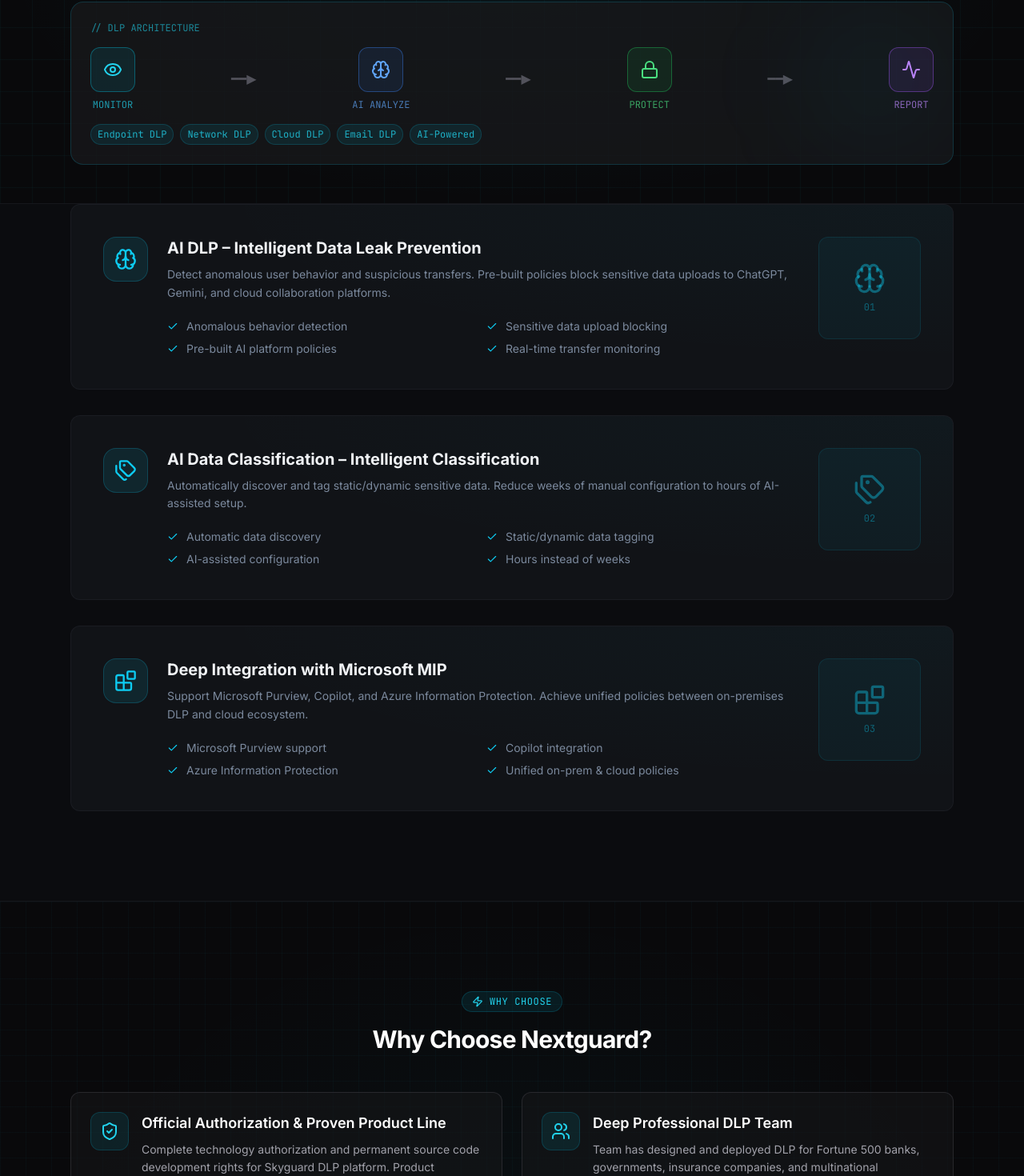
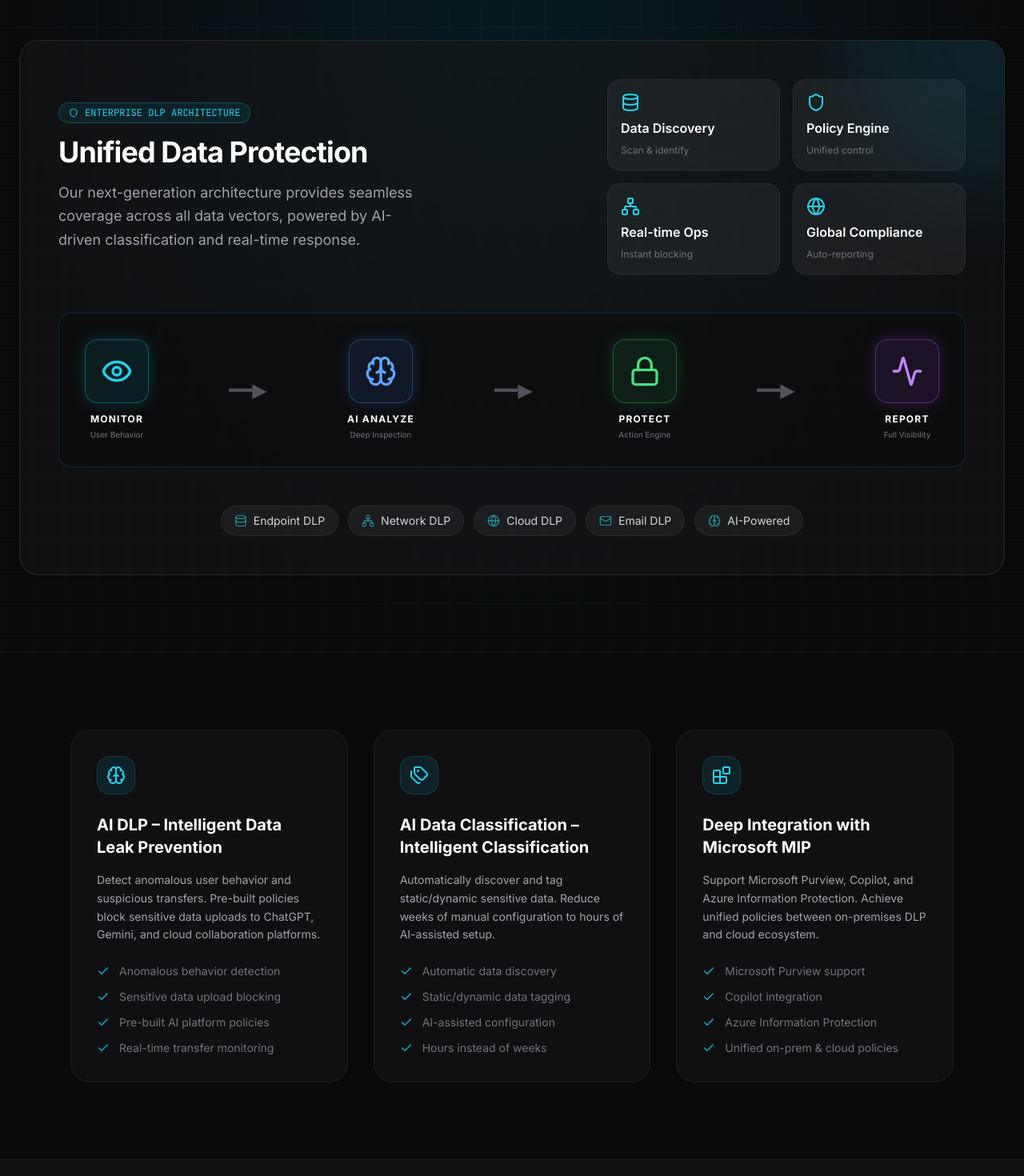
Before and after one commit to NextGuard-hk/nextguard-website, a Next.js app: page /solutions in a window 1280 px wide. Shown: the part 496-1966 px from the top of the page at 80% size. Built offline with nearby package versions, Linux system fonts and the light colour scheme.

Commit message:
Enhance DLP Architecture visual - bigger icons, detailed sections, 2x4 grid

```diff
--- a/components/solutions-page.tsx
+++ b/components/solutions-page.tsx
@@ -3,7 +3,7 @@
 import { useLanguage } from "@/lib/language-context"
 import { PageHeader } from "./page-header"
 import { AnimateIn } from "./animate-in"
-import { Brain, Tags, Blocks, Check, ShieldCheck, Users, GraduationCap, Server, Zap, Eye, Lock, Activity } from "lucide-react"
+import { Brain, Tags, Blocks, Check, ShieldCheck, Users, GraduationCap, Server, Zap, Eye, Lock, Activity, Shield, Database, Network, Globe, Mail } from "lucide-react"
 
 const productIcons = [Brain, Tags, Blocks]
 const whyIcons = [ShieldCheck, Users, GraduationCap, Server]
@@ -20,94 +20,124 @@ export function SolutionsPage() {
       />
 
       {/* Visual Hero Banner */}
-      <section className="relative overflow-hidden bg-zinc-950 border-b border-border/50 py-12">
-        <div className="absolute inset-0 bg-[radial-gradient(ellipse_at_top,rgba(6,182,212,0.08),transparent_70%)]" />
+      <section className="relative overflow-hidden bg-zinc-950 border-b border-white/5 py-16 md:py-24">
+        <div className="absolute inset-0 bg-[radial-gradient(ellipse_at_top,rgba(6,182,212,0.1),transparent_70%)]" />
         <div className="absolute inset-0" style={{backgroundImage: "linear-gradient(rgba(6,182,212,0.04) 1px, transparent 1px), linear-gradient(90deg, rgba(6,182,212,0.04) 1px, transparent 1px)", backgroundSize: "40px 40px"}} />
-        <div className="relative mx-auto max-w-6xl px-6">
+
+        <div className="relative mx-auto max-w-7xl px-6">
           {/* DLP Architecture Visual */}
           <AnimateIn>
-            <div className="rounded-2xl border border-cyan-500/20 bg-zinc-900/80 p-6 overflow-hidden relative">
-              <div className="absolute top-0 right-0 w-48 h-48 bg-cyan-500/5 rounded-full blur-3xl" />
-              <div className="text-xs font-mono text-cyan-400/60 mb-4">// DLP ARCHITECTURE</div>
-              <div className="flex flex-col md:flex-row items-center gap-4 justify-between">
+            <div className="rounded-3xl border border-white/10 bg-zinc-900/50 p-8 md:p-12 overflow-hidden relative backdrop-blur-sm">
+              <div className="absolute top-0 right-0 w-96 h-96 bg-cyan-500/10 rounded-full blur-3xl -translate-y-1/2 translate-x-1/2" />
+
+              <div className="flex flex-col gap-12">
+                <div className="flex flex-col md:flex-row items-center justify-between gap-8">
+                  <div className="space-y-4 max-w-md text-center md:text-left">
+                    <div className="inline-flex items-center gap-2 px-3 py-1 rounded-full border border-cyan-500/30 bg-cyan-500/10 text-xs font-mono text-cyan-400">
+                      <Shield className="w-3 h-3" />
+                      ENTERPRISE DLP ARCHITECTURE
+                    </div>
+                    <h3 className="text-3xl font-bold tracking-tight text-white md:text-4xl">
+                      Unified Data Protection
+                    </h3>
+                    <p className="text-zinc-400 text-lg leading-relaxed">
+                      Our next-generation architecture provides seamless coverage across all data vectors, powered by AI-driven classification and real-time response.
+                    </p>
+                  </div>
+
+                  <div className="grid grid-cols-2 gap-4 w-full max-w-md">
                     {[
-                  { icon: Eye, label: "MONITOR", color: "cyan" },
+                      { icon: Database, label: "Data Discovery", desc: "Scan & identify" },
+                      { icon: Shield, label: "Policy Engine", desc: "Unified control" },
+                      { icon: Network, label: "Real-time Ops", desc: "Instant blocking" },
+                      { icon: Globe, label: "Global Compliance", desc: "Auto-reporting" }
+                    ].map((item, i) => (
+                      <div key={i} className="p-4 rounded-2xl border border-white/5 bg-white/5 space-y-2 hover:border-cyan-500/30 transition-colors">
+                        <item.icon className="w-6 h-6 text-cyan-400" />
+                        <div className="font-semibold text-white">{item.label}</div>
+                        <div className="text-xs text-zinc-500">{item.desc}</div>
+                      </div>
+                    ))}
+                  </div>
+                </div>
+
+                <div className="relative p-8 rounded-2xl border border-cyan-500/20 bg-zinc-950/50">
+                  <div className="flex flex-col md:flex-row items-center gap-6 justify-between relative z-10">
+                    {[
+                      { icon: Eye, label: "MONITOR", desc: "User Behavior", color: "cyan" },
                       { label: "→", isArrow: true },
-                  { icon: Brain, label: "AI ANALYZE", color: "blue" },
+                      { icon: Brain, label: "AI ANALYZE", desc: "Deep Inspection", color: "blue" },
                       { label: "→", isArrow: true },
-                  { icon: Lock, label: "PROTECT", color: "green" },
+                      { icon: Lock, label: "PROTECT", desc: "Action Engine", color: "green" },
                       { label: "→", isArrow: true },
-                  { icon: Activity, label: "REPORT", color: "purple" },
+                      { icon: Activity, label: "REPORT", desc: "Full Visibility", color: "purple" },
                     ].map((item, i) => (
                       item.isArrow ? (
-                    <div key={i} className="text-zinc-600 font-mono hidden md:block">━━▶</div>
+                        <div key={i} className="text-zinc-600 font-mono hidden md:block text-2xl animate-pulse">
+                          ━━▶
+                        </div>
                       ) : (
-                    <div key={i} className="flex flex-col items-center gap-2">
-                      <div className={`w-14 h-14 rounded-xl border flex items-center justify-center ${
-                        item.color === 'cyan' ? 'border-cyan-500/40 bg-cyan-500/10' :
-                        item.color === 'blue' ? 'border-blue-500/40 bg-blue-500/10' :
-                        item.color === 'green' ? 'border-green-500/40 bg-green-500/10' :
-                        'border-purple-500/40 bg-purple-500/10'
+                        <div key={i} className="flex flex-col items-center gap-3 group">
+                          <div className={`w-20 h-20 rounded-2xl border flex items-center justify-center transition-all duration-300 group-hover:scale-110 ${
+                            item.color === 'cyan' ? 'border-cyan-500/40 bg-cyan-500/10 text-cyan-400 shadow-[0_0_20px_rgba(6,182,212,0.2)]' :
+                            item.color === 'blue' ? 'border-blue-500/40 bg-blue-500/10 text-blue-400 shadow-[0_0_20px_rgba(59,130,246,0.2)]' :
+                            item.color === 'green' ? 'border-green-500/40 bg-green-500/10 text-green-400 shadow-[0_0_20px_rgba(34,197,94,0.2)]' :
+                            'border-purple-500/40 bg-purple-500/10 text-purple-400 shadow-[0_0_20px_rgba(168,85,247,0.2)]'
                           }`}>
-                        {item.icon && <item.icon className={`h-6 w-6 ${
-                          item.color === 'cyan' ? 'text-cyan-400' :
-                          item.color === 'blue' ? 'text-blue-400' :
-                          item.color === 'green' ? 'text-green-400' :
-                          'text-purple-400'
-                        }`} />}
+                            {item.icon && <item.icon className="w-10 h-10" />}
                           </div>
-                      <span className={`text-xs font-mono ${
-                        item.color === 'cyan' ? 'text-cyan-400/70' :
-                        item.color === 'blue' ? 'text-blue-400/70' :
-                        item.color === 'green' ? 'text-green-400/70' :
-                        'text-purple-400/70'
-                      }`}>{item.label}</span>
+                          <div className="text-center">
+                            <div className="text-xs font-bold tracking-widest text-white uppercase">{item.label}</div>
+                            <div className="text-[10px] text-zinc-500 mt-1">{item.desc}</div>
+                          </div>
                         </div>
                       )
                     ))}
                   </div>
-              <div className="mt-4 flex gap-2 flex-wrap">
-                {["Endpoint DLP", "Network DLP", "Cloud DLP", "Email DLP", "AI-Powered"].map((tag, i) => (
-                  <span key={i} className="text-xs font-mono px-2 py-1 rounded-full bg-cyan-500/10 border border-cyan-500/20 text-cyan-400/80">{tag}</span>
+                </div>
+
+                <div className="flex flex-wrap justify-center gap-3">
+                  {[
+                    { label: "Endpoint DLP", icon: Database },
+                    { label: "Network DLP", icon: Network },
+                    { label: "Cloud DLP", icon: Globe },
+                    { label: "Email DLP", icon: Mail },
+                    { label: "AI-Powered", icon: Brain }
+                  ].map((tag, i) => (
+                    <div key={i} className="flex items-center gap-2 px-4 py-2 rounded-full border border-white/5 bg-white/5 text-sm text-zinc-300 hover:bg-white/10 transition-colors cursor-default">
+                      <tag.icon className="w-4 h-4 text-cyan-400/60" />
+                      {tag.label}
+                    </div>
                   ))}
+                </div>
               </div>
             </div>
           </AnimateIn>
         </div>
       </section>
 
-      {/* Products */}
-      <section className="pb-20 md:pb-28">
-        <div className="mx-auto max-w-6xl px-6">
-          <div className="flex flex-col gap-8">
+      {/* Products Section */}
+      <section className="py-24 bg-zinc-950 relative">
+        <div className="container mx-auto max-w-6xl px-6">
+          <div className="grid grid-cols-1 md:grid-cols-3 gap-8">
             {t.solutions.products.map((product, i) => {
               const Icon = productIcons[i]
               return (
-                <AnimateIn key={i} delay={i * 100}>
-                  <div className="group rounded-xl border border-border/50 bg-card p-8 transition-all duration-300 hover:border-primary/20 md:p-10 relative overflow-hidden">
-                    <div className="absolute inset-0 bg-[radial-gradient(ellipse_at_top_right,rgba(6,182,212,0.04),transparent_60%)]" />
-                    <div className="relative flex flex-col gap-6 md:flex-row md:items-start">
-                      <div className="flex h-14 w-14 shrink-0 items-center justify-center rounded-2xl bg-primary/10 border border-primary/20">
-                        <Icon className="h-7 w-7 text-primary" />
+                <AnimateIn key={i} delay={i * 0.1}>
+                  <div className="group relative p-8 rounded-3xl border border-white/5 bg-zinc-900/50 hover:bg-zinc-800/50 transition-all duration-300">
+                    <div className="w-12 h-12 rounded-2xl bg-cyan-500/10 border border-cyan-500/20 flex items-center justify-center mb-6 group-hover:scale-110 transition-transform">
+                      {Icon && <Icon className="w-6 h-6 text-cyan-400" />}
                     </div>
-                      <div className="flex-1">
-                        <h3 className="text-xl font-bold text-foreground">{product.title}</h3>
-                        <p className="mt-2 text-sm leading-relaxed text-muted-foreground">{product.description}</p>
-                        <ul className="mt-5 grid gap-2 sm:grid-cols-2">
+                    <h3 className="text-xl font-bold text-white mb-4">{product.title}</h3>
+                    <p className="text-zinc-400 text-sm leading-relaxed mb-6">{product.description}</p>
+                    <ul className="space-y-3">
                       {product.features.map((feature, j) => (
-                            <li key={j} className="flex items-center gap-2.5 text-sm text-muted-foreground">
-                              <Check className="h-3.5 w-3.5 shrink-0 text-primary" />
-                              {feature}
+                        <li key={j} className="flex items-start gap-3 text-sm text-zinc-500">
+                          <Check className="w-4 h-4 text-cyan-500 mt-0.5 shrink-0" />
+                          <span>{feature}</span>
                         </li>
                       ))}
                     </ul>
-                      </div>
-                      {/* Visual accent */}
-                      <div className="hidden lg:flex flex-col items-center justify-center w-32 h-32 rounded-xl border border-primary/10 bg-primary/5">
-                        <Icon className="h-10 w-10 text-primary/40" />
-                        <div className="mt-2 text-xs font-mono text-primary/40">{String(i + 1).padStart(2, '0')}</div>
-                      </div>
-                    </div>
                   </div>
                 </AnimateIn>
               )
@@ -117,34 +147,23 @@ export function SolutionsPage() {
       </section>
 
       {/* Why Choose Nextguard */}
-      <section className="relative overflow-hidden border-t border-border/50 bg-zinc-950 py-20 md:py-28">
-        <div className="absolute inset-0 bg-[radial-gradient(ellipse_at_bottom,rgba(6,182,212,0.06),transparent_70%)]" />
-        <div className="absolute inset-0" style={{backgroundImage: "linear-gradient(rgba(6,182,212,0.03) 1px, transparent 1px), linear-gradient(90deg, rgba(6,182,212,0.03) 1px, transparent 1px)", backgroundSize: "32px 32px"}} />
-        <div className="relative mx-auto max-w-6xl px-6">
-          <AnimateIn>
-            <div className="text-center mb-12">
-              <div className="inline-flex items-center gap-2 px-3 py-1 rounded-full bg-cyan-500/10 border border-cyan-500/20 mb-4">
-                <Zap className="h-3.5 w-3.5 text-cyan-400" />
-                <span className="text-xs font-mono text-cyan-400 uppercase tracking-wider">Why Choose</span>
+      <section className="py-24 bg-zinc-900/50 border-t border-white/5">
+        <div className="container mx-auto max-w-6xl px-6">
+          <div className="text-center mb-16">
+            <h2 className="text-3xl md:text-4xl font-bold text-white mb-4">{t.solutions.whyChooseTitle}</h2>
           </div>
-              <h2 className="text-2xl font-bold tracking-tight text-white md:text-3xl">{t.solutions.whyChooseTitle}</h2>
-            </div>
-          </AnimateIn>
-          <div className="grid gap-6 md:grid-cols-2">
+          <div className="grid grid-cols-1 md:grid-cols-2 gap-8">
             {t.solutions.whyChoose.map((item, i) => {
               const Icon = whyIcons[i]
               return (
-                <AnimateIn key={i} delay={i * 100}>
-                  <div className="flex flex-col gap-4 rounded-xl border border-zinc-700/50 bg-zinc-900/50 p-6 transition-all duration-300 hover:border-cyan-500/30 relative overflow-hidden">
-                    <div className="absolute top-0 right-0 w-24 h-24 bg-cyan-500/3 rounded-full blur-2xl" />
-                    <div className="relative flex items-start gap-4">
-                      <div className="flex h-12 w-12 shrink-0 items-center justify-center rounded-xl bg-cyan-500/10 border border-cyan-500/20">
-                        <Icon className="h-6 w-6 text-cyan-400" />
+                <AnimateIn key={i} delay={i * 0.1}>
+                  <div className="flex gap-6 p-6 rounded-2xl bg-zinc-950/50 border border-white/5">
+                    <div className="shrink-0 w-12 h-12 rounded-xl bg-cyan-500/10 border border-cyan-500/20 flex items-center justify-center">
+                      {Icon && <Icon className="w-6 h-6 text-cyan-400" />}
                     </div>
                     <div>
-                        <h3 className="text-lg font-semibold text-white">{item.title}</h3>
-                        <p className="mt-2 text-sm leading-relaxed text-zinc-400">{item.description}</p>
-                      </div>
+                      <h3 className="text-lg font-bold text-white mb-2">{item.title}</h3>
+                      <p className="text-zinc-400 text-sm leading-relaxed">{item.description}</p>
                     </div>
                   </div>
                 </AnimateIn>
```
Lines whose indentation alone changed are shown as unchanged.
